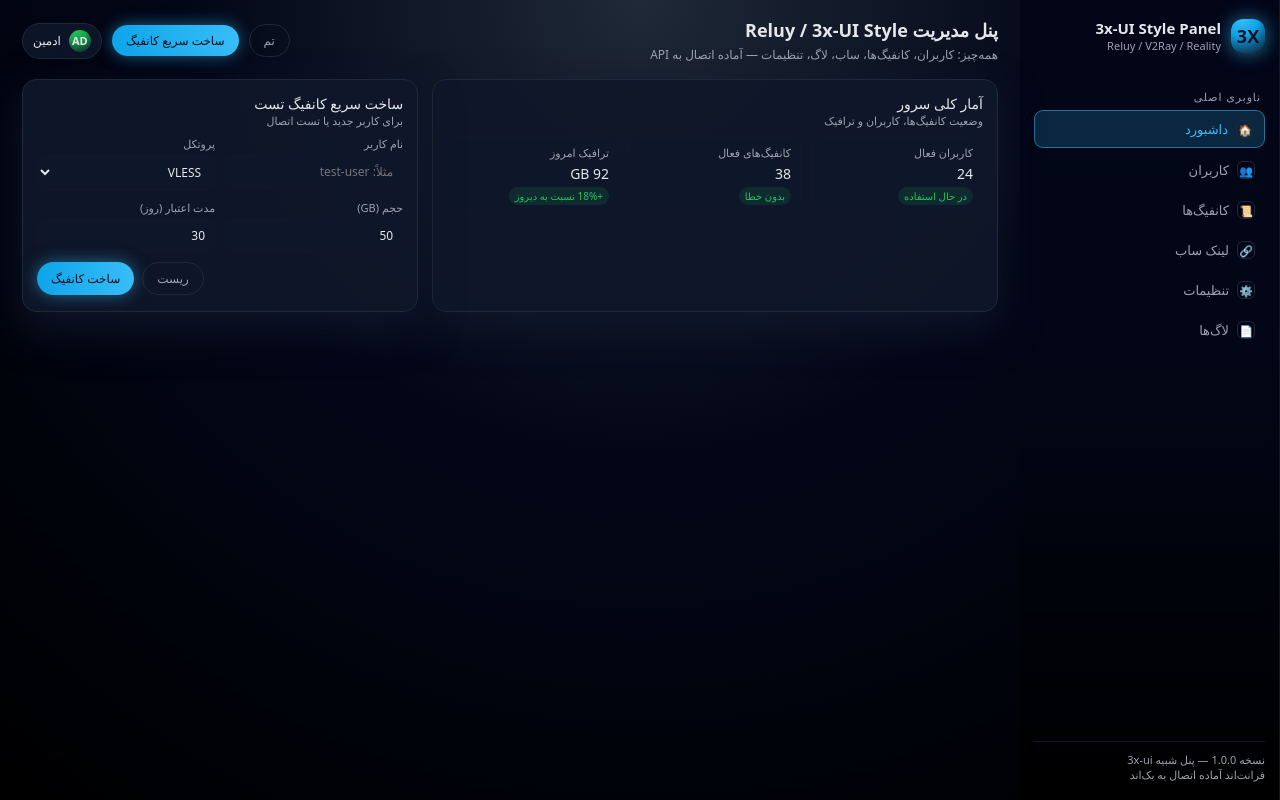
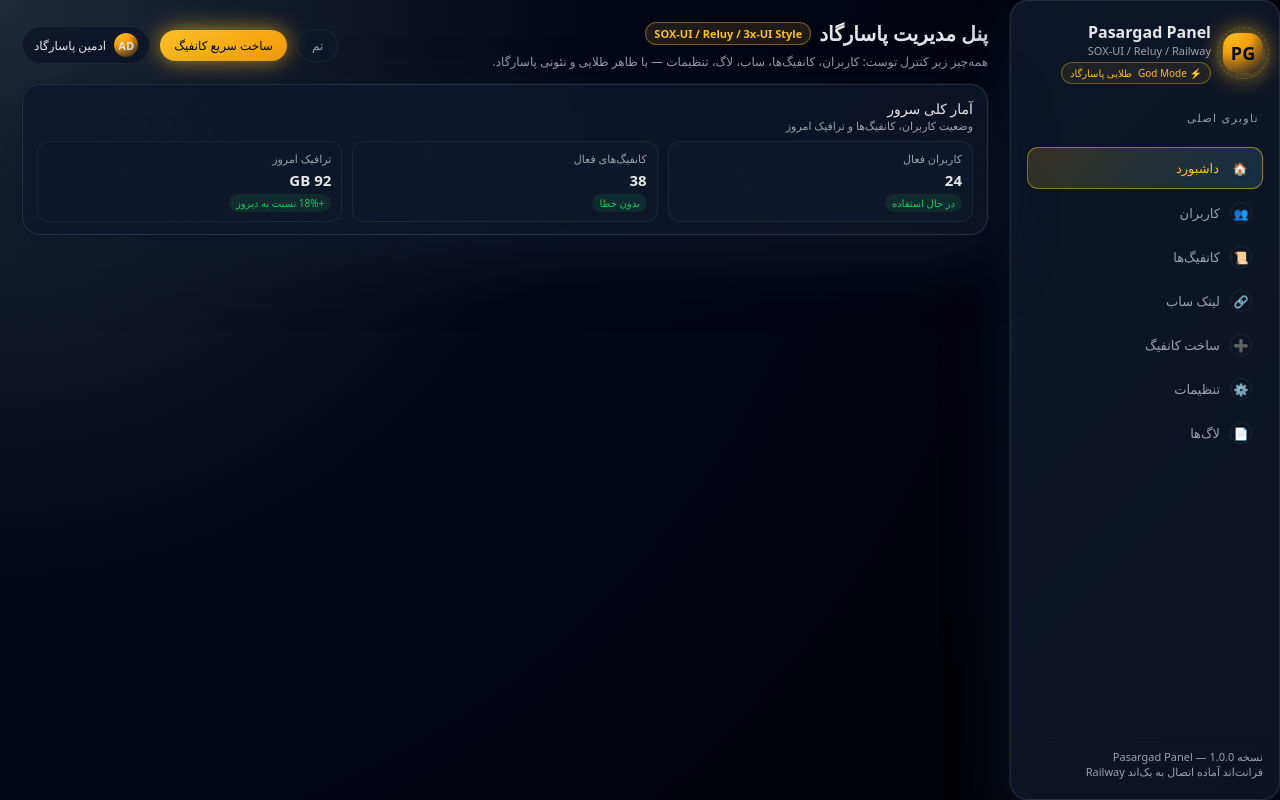
Before and after one commit to salar-2323/sox-ui-railway, a website: page index.html in a window 1280 px wide. Drawn offline with Linux system fonts and the light colour scheme.

Commit message:
Update index.html

```diff
--- a/index.html
+++ b/index.html
@@ -2,24 +2,26 @@
 <html lang="fa" dir="rtl">
 <head>
 <meta charset="UTF-8">
-<title>3x-UI Style Panel — Full Options</title>
+<title>Pasargad Panel — SOX-UI</title>
 <meta name="viewport" content="width=device-width, initial-scale=1">
 
 <style>
 :root {
     --bg: #020617;
-    --bg-soft: #0b1120;
-    --card: #0f172a;
+    --bg-soft: #050816;
+    --card: #0b1120;
+    --card-soft: #0f172a;
     --border: #1f2937;
-    --accent: #38bdf8;
-    --accent-soft: rgba(56,189,248,0.18);
+    --accent: #fbbf24; /* طلایی پاسارگاد */
+    --accent-2: #38bdf8;
+    --accent-soft: rgba(251,191,36,0.16);
     --text: #e5e7eb;
     --muted: #9ca3af;
     --danger: #ef4444;
     --success: #22c55e;
     --warning: #facc15;
-    --radius: 12px;
-    --blur: 14px;
+    --radius: 18px;
+    --blur: 18px;
 }
 
 * {
@@ -30,114 +32,171 @@
 }
 
 body {
-    background: radial-gradient(circle at top, #1f2937 0, #020617 45%, #000 100%);
+    min-height: 100vh;
+    background:
+        radial-gradient(circle at top left, #1f2937 0, #020617 40%, #000 100%),
+        radial-gradient(circle at bottom right, #0f172a 0, #020617 40%, #000 100%);
     color: var(--text);
-    min-height: 100vh;
     display: flex;
+}
+
+/* GLASS EFFECT */
+.glass {
+    background: linear-gradient(135deg, rgba(15,23,42,0.92), rgba(15,23,42,0.78));
+    border-radius: var(--radius);
+    border: 1px solid rgba(148,163,184,0.18);
+    box-shadow:
+        0 24px 60px rgba(15,23,42,0.9),
+        0 0 0 1px rgba(15,23,42,0.8);
+    backdrop-filter: blur(var(--blur));
 }
 
 /* SIDEBAR */
 .sidebar {
-    width: 260px;
-    background: linear-gradient(to bottom, #020617, #020617 40%, #000 100%);
-    border-right: 1px solid #0f172a;
-    padding: 18px 14px;
+    width: 270px;
+    padding: 20px 16px;
     display: flex;
     flex-direction: column;
+    gap: 16px;
 }
 
 .brand {
     display: flex;
     align-items: center;
-    gap: 10px;
-    margin-bottom: 22px;
+    gap: 12px;
+}
+
+.brand-logo-wrap {
+    position: relative;
+}
+
+.brand-orbit {
+    position: absolute;
+    inset: -6px;
+    border-radius: 999px;
+    border: 1px dashed rgba(251,191,36,0.4);
+    opacity: 0.7;
 }
 
 .brand-logo {
-    width: 34px;
-    height: 34px;
-    border-radius: 12px;
-    background: radial-gradient(circle at 30% 0, #38bdf8 0, #0ea5e9 40%, #0f172a 100%);
+    width: 40px;
+    height: 40px;
+    border-radius: 14px;
+    background:
+        radial-gradient(circle at 20% 0, #fbbf24 0, #f59e0b 40%, #0f172a 100%);
     display: flex;
     align-items: center;
     justify-content: center;
-    font-weight: 700;
+    font-weight: 800;
     font-size: 18px;
-    color: #0b1120;
-    box-shadow: 0 0 18px rgba(56,189,248,0.6);
+    color: #020617;
+    box-shadow:
+        0 0 24px rgba(251,191,36,0.8),
+        0 0 0 1px rgba(15,23,42,0.9);
 }
 
-.brand-title {
-    font-size: 15px;
+.brand-text-main {
+    font-size: 16px;
     font-weight: 600;
 }
 
-.brand-sub {
+.brand-text-sub {
     font-size: 11px;
     color: var(--muted);
 }
 
+.brand-badge {
+    margin-top: 4px;
+    display: inline-flex;
+    align-items: center;
+    gap: 6px;
+    padding: 3px 8px;
+    border-radius: 999px;
+    background: rgba(251,191,36,0.08);
+    border: 1px solid rgba(251,191,36,0.35);
+    font-size: 10px;
+    color: var(--accent);
+}
+
+/* NAV */
 .nav-section-title {
     font-size: 11px;
     color: var(--muted);
-    margin: 14px 4px 6px;
     text-transform: uppercase;
-    letter-spacing: 0.08em;
+    letter-spacing: 0.12em;
+    margin: 10px 4px 6px;
 }
 
 .nav-list {
     list-style: none;
+    display: flex;
+    flex-direction: column;
+    gap: 4px;
 }
 
 .nav-link {
     display: flex;
     align-items: center;
-    gap: 8px;
-    padding: 9px 10px;
-    border-radius: 9px;
+    gap: 10px;
+    padding: 9px 11px;
+    border-radius: 11px;
     color: var(--muted);
     font-size: 13px;
     cursor: pointer;
     transition: 0.18s;
-    margin-bottom: 4px;
+    position: relative;
+}
+
+.nav-link::before {
+    content: "";
+    position: absolute;
+    inset: 0;
+    border-radius: inherit;
+    background: radial-gradient(circle at left, rgba(251,191,36,0.18), transparent 55%);
+    opacity: 0;
+    transition: 0.18s;
+}
+
+.nav-link:hover::before {
+    opacity: 1;
 }
 
 .nav-link:hover {
-    background: rgba(15,23,42,0.9);
     color: var(--text);
 }
 
 .nav-link.active {
-    background: var(--accent-soft);
+    background: linear-gradient(135deg, rgba(251,191,36,0.18), rgba(56,189,248,0.16));
     color: var(--accent);
-    border: 1px solid rgba(56,189,248,0.5);
+    border: 1px solid rgba(251,191,36,0.5);
 }
 
 .nav-icon {
-    width: 18px;
-    height: 18px;
-    border-radius: 6px;
-    border: 1px solid #1f2937;
+    width: 22px;
+    height: 22px;
+    border-radius: 999px;
+    border: 1px solid rgba(31,41,55,0.9);
     display: flex;
     align-items: center;
     justify-content: center;
-    font-size: 11px;
+    font-size: 12px;
 }
 
-.sidebar-footer {
+.nav-footer {
     margin-top: auto;
     font-size: 11px;
     color: var(--muted);
-    border-top: 1px solid #0f172a;
     padding-top: 10px;
+    border-top: 1px solid rgba(15,23,42,0.9);
 }
 
 /* MAIN */
 .main {
     flex: 1;
+    padding: 20px 22px;
     display: flex;
     flex-direction: column;
-    padding: 18px 22px;
+    gap: 14px;
 }
 
 /* HEADER */
@@ -145,18 +204,29 @@
     display: flex;
     align-items: center;
     justify-content: space-between;
-    margin-bottom: 16px;
 }
 
 .header-left {
     display: flex;
     flex-direction: column;
-    gap: 4px;
+    gap: 6px;
 }
 
 .header-title {
-    font-size: 18px;
+    font-size: 20px;
     font-weight: 600;
+    display: flex;
+    align-items: center;
+    gap: 8px;
+}
+
+.header-title span.accent {
+    font-size: 11px;
+    padding: 3px 8px;
+    border-radius: 999px;
+    background: rgba(251,191,36,0.12);
+    border: 1px solid rgba(251,191,36,0.4);
+    color: var(--accent);
 }
 
 .header-sub {
@@ -184,20 +254,24 @@
 }
 
 .btn-primary {
-    background: linear-gradient(to right, #0ea5e9, #38bdf8);
-    color: #0b1120;
+    background: linear-gradient(135deg, #fbbf24, #f59e0b);
+    color: #020617;
     font-weight: 500;
-    box-shadow: 0 0 16px rgba(56,189,248,0.5);
+    box-shadow: 0 0 22px rgba(251,191,36,0.7);
+}
+
+.btn-primary:hover {
+    filter: brightness(1.05);
 }
 
 .btn-outline {
-    background: transparent;
-    border: 1px solid #1f2937;
+    background: rgba(15,23,42,0.9);
+    border: 1px solid rgba(31,41,55,0.9);
     color: var(--muted);
 }
 
 .btn-outline:hover {
-    border-color: #38bdf8;
+    border-color: var(--accent);
     color: var(--accent);
 }
 
@@ -205,18 +279,19 @@
     display: flex;
     align-items: center;
     gap: 8px;
-    padding: 6px 10px;
+    padding: 6px 11px;
     border-radius: 999px;
-    background: rgba(15,23,42,0.9);
-    border: 1px solid #1f2937;
+    background: rgba(15,23,42,0.95);
+    border: 1px solid rgba(31,41,55,0.9);
     font-size: 12px;
 }
 
 .user-avatar {
-    width: 22px;
-    height: 22px;
+    width: 24px;
+    height: 24px;
     border-radius: 999px;
-    background: radial-gradient(circle at 30% 0, #22c55e 0, #16a34a 40%, #0f172a 100%);
+    background:
+        radial-gradient(circle at 20% 0, #fbbf24 0, #f59e0b 40%, #0f172a 100%);
     display: flex;
     align-items: center;
     justify-content: center;
@@ -229,15 +304,11 @@
     display: grid;
     grid-template-columns: 2fr 1.4fr;
     gap: 14px;
-    margin-bottom: 14px;
 }
 
+/* CARD */
 .card {
-    background: rgba(15,23,42,0.95);
-    border-radius: 14px;
-    border: 1px solid #1f2937;
     padding: 14px 14px 12px;
-    box-shadow: 0 18px 40px rgba(15,23,42,0.9);
 }
 
 .card-header {
@@ -259,17 +330,17 @@
 
 /* STATS */
 .stats-row {
-    display: flex;
+    display: grid;
+    grid-template-columns: repeat(3, minmax(0, 1fr));
     gap: 10px;
-    margin-top: 6px;
+    margin-top: 8px;
 }
 
 .stat-pill {
-    flex: 1;
-    padding: 8px 9px;
-    border-radius: 10px;
-    background: rgba(15,23,42,0.9);
-    border: 1px solid #111827;
+    padding: 9px 10px;
+    border-radius: 12px;
+    background: radial-gradient(circle at top, rgba(15,23,42,0.95), rgba(15,23,42,0.85));
+    border: 1px solid rgba(31,41,55,0.9);
     display: flex;
     flex-direction: column;
     gap: 4px;
@@ -281,13 +352,13 @@
 }
 
 .stat-value {
-    font-size: 14px;
-    font-weight: 500;
+    font-size: 15px;
+    font-weight: 600;
 }
 
 .stat-tag {
     font-size: 10px;
-    padding: 2px 6px;
+    padding: 2px 7px;
     border-radius: 999px;
     background: rgba(34,197,94,0.12);
     color: var(--success);
@@ -295,42 +366,52 @@
 }
 
 /* TABLE */
+.table-wrap {
+    margin-top: 6px;
+    border-radius: 12px;
+    border: 1px solid rgba(15,23,42,0.9);
+    overflow: hidden;
+}
+
 .table {
     width: 100%;
     border-collapse: collapse;
     font-size: 12px;
-    margin-top: 6px;
 }
 
 .table th,
 .table td {
-    padding: 6px 4px;
+    padding: 7px 8px;
     text-align: right;
 }
 
 .table th {
     color: var(--muted);
     font-weight: 500;
-    border-bottom: 1px solid #111827;
+    background: rgba(15,23,42,0.96);
 }
 
 .table tr {
-    border-bottom: 1px solid #020617;
+    border-bottom: 1px solid rgba(15,23,42,0.9);
+}
+
+.table tr:nth-child(even) {
+    background: rgba(15,23,42,0.85);
 }
 
 .table tr:hover {
-    background: rgba(15,23,42,0.7);
+    background: rgba(15,23,42,0.9);
 }
 
 .badge {
     font-size: 10px;
-    padding: 2px 6px;
+    padding: 2px 7px;
     border-radius: 999px;
-    border: 1px solid #1f2937;
+    border: 1px solid rgba(31,41,55,0.9);
 }
 
 .badge-proto {
-    color: var(--accent);
+    color: var(--accent-2);
     border-color: rgba(56,189,248,0.6);
 }
 
@@ -356,7 +437,7 @@
 
 .link {
     font-size: 11px;
-    color: var(--accent);
+    color: var(--accent-2);
     cursor: pointer;
 }
 
@@ -386,25 +467,26 @@
 .form-input,
 .form-select,
 .form-textarea {
-    background: rgba(15,23,42,0.9);
-    border-radius: 9px;
-    border: 1px solid #111827;
+    background: rgba(15,23,42,0.95);
+    border-radius: 10px;
+    border: 1px solid rgba(31,41,55,0.9);
     padding: 7px 9px;
     font-size: 12px;
     color: var(--text);
     outline: none;
-    transition: border-color 0.16s ease, box-shadow 0.16s ease;
+    transition: border-color 0.16s ease, box-shadow 0.16s ease, background 0.16s ease;
 }
 
 .form-input:focus,
 .form-select:focus,
 .form-textarea:focus {
-    border-color: #38bdf8;
-    box-shadow: 0 0 0 1px rgba(56,189,248,0.4);
+    border-color: var(--accent);
+    box-shadow: 0 0 0 1px rgba(251,191,36,0.4);
+    background: rgba(15,23,42,0.98);
 }
 
 .form-textarea {
-    min-height: 60px;
+    min-height: 70px;
     resize: vertical;
 }
 
@@ -425,21 +507,55 @@
 .page { display: none; }
 .page.active { display: block; }
 
-@media (max-width: 900px) {
+/* LOGS */
+.logs-box {
+    min-height: 150px;
+    font-family: "JetBrains Mono", ui-monospace, SFMono-Regular, Menlo, Monaco, Consolas, "Liberation Mono", "Courier New", monospace;
+    font-size: 11px;
+    background: radial-gradient(circle at top, rgba(15,23,42,0.96), rgba(15,23,42,0.9));
+    border-radius: 12px;
+    border: 1px solid rgba(31,41,55,0.9);
+    padding: 10px;
+    color: #9ca3af;
+    overflow: auto;
+}
+
+/* RESPONSIVE */
+@media (max-width: 980px) {
     .sidebar { display: none; }
     .grid-2 { grid-template-columns: 1fr; }
+}
+
+@media (max-width: 640px) {
+    .header {
+        flex-direction: column;
+        align-items: flex-start;
+        gap: 10px;
+    }
+    .header-right {
+        width: 100%;
+        justify-content: flex-start;
+        flex-wrap: wrap;
+    }
 }
 </style>
 </head>
 <body>
 
 <!-- SIDEBAR -->
-<aside class="sidebar">
+<aside class="sidebar glass">
     <div class="brand">
-        <div class="brand-logo">3X</div>
+        <div class="brand-logo-wrap">
+            <div class="brand-orbit"></div>
+            <div class="brand-logo">PG</div>
+        </div>
         <div>
-            <div class="brand-title">3x-UI Style Panel</div>
-            <div class="brand-sub">Reluy / V2Ray / Reality</div>
+            <div class="brand-text-main">Pasargad Panel</div>
+            <div class="brand-text-sub">SOX-UI / Reluy / Railway</div>
+            <div class="brand-badge">
+                <span>⚡ God Mode</span>
+                <span>طلایی پاسارگاد</span>
+            </div>
         </div>
     </div>
 
@@ -449,13 +565,14 @@
         <li><div class="nav-link" data-page="users"><div class="nav-icon">👥</div><span>کاربران</span></div></li>
         <li><div class="nav-link" data-page="configs"><div class="nav-icon">📜</div><span>کانفیگ‌ها</span></div></li>
         <li><div class="nav-link" data-page="subs"><div class="nav-icon">🔗</div><span>لینک ساب</span></div></li>
+        <li><div class="nav-link" data-page="create-config"><div class="nav-icon">➕</div><span>ساخت کانفیگ</span></div></li>
         <li><div class="nav-link" data-page="settings"><div class="nav-icon">⚙️</div><span>تنظیمات</span></div></li>
         <li><div class="nav-link" data-page="logs"><div class="nav-icon">📄</div><span>لاگ‌ها</span></div></li>
     </ul>
 
-    <div class="sidebar-footer">
-        نسخه 1.0.0 — پنل شبیه 3x-ui
-        <br>فرانت‌اند آماده اتصال به بک‌اند
+    <div class="nav-footer">
+        نسخه 1.0.0 — Pasargad Panel
+        <br>فرانت‌اند آماده اتصال به بک‌اند Railway
     </div>
 </aside>
 
@@ -464,27 +581,30 @@
     <!-- HEADER -->
     <header class="header">
         <div class="header-left">
-            <div class="header-title">پنل مدیریت Reluy / 3x-UI Style</div>
-            <div class="header-sub">همه‌چیز: کاربران، کانفیگ‌ها، ساب، لاگ، تنظیمات — آماده اتصال به API</div>
+            <div class="header-title">
+                پنل مدیریت پاسارگاد
+                <span class="accent">SOX-UI / Reluy / 3x-UI Style</span>
+            </div>
+            <div class="header-sub">
+                همه‌چیز زیر کنترل توست: کاربران، کانفیگ‌ها، ساب، لاگ، تنظیمات — با ظاهر طلایی و نئونی پاسارگاد.
+            </div>
         </div>
         <div class="header-right">
             <button class="btn btn-outline" id="themeToggle">تم</button>
             <button class="btn btn-primary" data-page="create-config">ساخت سریع کانفیگ</button>
             <div class="user-pill">
                 <div class="user-avatar">AD</div>
-                <span>ادمین</span>
+                <span>ادمین پاسارگاد</span>
             </div>
         </div>
     </header>
 
     <!-- DASHBOARD -->
-    <section class="page active" id="page-dashboard">
-        <div class="grid-2">
-            <div class="card">
+    <section class="page active glass card" id="page-dashboard">
         <div class="card-header">
             <div>
                 <div class="card-title">آمار کلی سرور</div>
-                        <div class="card-sub">وضعیت کانفیگ‌ها، کاربران و ترافیک</div>
+                <div class="card-sub">وضعیت کاربران، کانفیگ‌ها و ترافیک امروز</div>
             </div>
         </div>
         <div class="stats-row">
@@ -504,49 +624,10 @@
                 <div class="stat-tag">+18% نسبت به دیروز</div>
             </div>
         </div>
-            </div>
-
-            <div class="card">
-                <div class="card-header">
-                    <div>
-                        <div class="card-title">ساخت سریع کانفیگ تست</div>
-                        <div class="card-sub">برای کاربر جدید یا تست اتصال</div>
-                    </div>
-                </div>
-                <div class="form-grid">
-                    <div class="form-group">
-                        <label class="form-label">نام کاربر</label>
-                        <input class="form-input" id="quick-username" placeholder="مثلاً: test-user">
-                    </div>
-                    <div class="form-group">
-                        <label class="form-label">پروتکل</label>
-                        <select class="form-select" id="quick-proto">
-                            <option value="vless">VLESS</option>
-                            <option value="vmess">VMESS</option>
-                            <option value="trojan">TROJAN</option>
-                        </select>
-                    </div>
-                    <div class="form-group">
-                        <label class="form-label">حجم (GB)</label>
-                        <input class="form-input" id="quick-traffic" type="number" value="50">
-                    </div>
-                    <div class="form-group">
-                        <label class="form-label">مدت اعتبار (روز)</label>
-                        <input class="form-input" id="quick-days" type="number" value="30">
-                    </div>
-                </div>
-                <div class="form-footer">
-                    <button class="btn btn-outline" id="quickReset">ریست</button>
-                    <button class="btn btn-primary" id="quickCreate">ساخت کانفیگ</button>
-                </div>
-                <div class="form-hint" id="quickResult"></div>
-            </div>
-        </div>
     </section>
 
     <!-- USERS PAGE -->
-    <section class="page" id="page-users">
-        <div class="card">
+    <section class="page glass card" id="page-users">
         <div class="card-header">
             <div>
                 <div class="card-title">مدیریت کاربران</div>
@@ -554,6 +635,7 @@
             </div>
             <button class="btn btn-outline">افزودن کاربر</button>
         </div>
+        <div class="table-wrap">
             <table class="table">
                 <thead>
                     <tr>
@@ -596,15 +678,15 @@
     </section>
 
     <!-- CONFIGS PAGE -->
-    <section class="page" id="page-configs">
-        <div class="card">
+    <section class="page glass card" id="page-configs">
         <div class="card-header">
             <div>
                 <div class="card-title">لیست کانفیگ‌ها</div>
-                    <div class="card-sub">مدیریت کامل کانفیگ‌ها مثل 3x-ui</div>
+                <div class="card-sub">مدیریت کامل کانفیگ‌ها مثل 3x-ui، با ظاهر پاسارگاد</div>
             </div>
             <button class="btn btn-outline" data-page="create-config">کانفیگ جدید</button>
         </div>
+        <div class="table-wrap">
             <table class="table">
                 <thead>
                     <tr>
@@ -656,8 +738,7 @@
     </section>
 
     <!-- SUBS PAGE -->
-    <section class="page" id="page-subs">
-        <div class="card">
+    <section class="page glass card" id="page-subs">
         <div class="card-header">
             <div>
                 <div class="card-title">لینک‌های ساب (Subscription)</div>
@@ -665,6 +746,7 @@
             </div>
             <button class="btn btn-outline">ساخت لینک ساب جدید</button>
         </div>
+        <div class="table-wrap">
             <table class="table">
                 <thead>
                     <tr>
@@ -692,12 +774,11 @@
     </section>
 
     <!-- CREATE CONFIG PAGE -->
-    <section class="page" id="page-create-config">
-        <div class="card">
+    <section class="page glass card" id="page-create-config">
         <div class="card-header">
             <div>
                 <div class="card-title">ساخت کانفیگ جدید</div>
-                    <div class="card-sub">فرم کامل شبیه 3x-ui برای ساخت کانفیگ</div>
+                <div class="card-sub">فرم کامل شبیه 3x-ui، با ظاهر طلایی پاسارگاد</div>
             </div>
         </div>
 
@@ -751,22 +832,20 @@
             </div>
             <div class="form-hint" id="createResult"></div>
         </form>
-        </div>
     </section>
 
     <!-- SETTINGS PAGE -->
-    <section class="page" id="page-settings">
-        <div class="card">
+    <section class="page glass card" id="page-settings">
         <div class="card-header">
             <div>
-                    <div class="card-title">تنظیمات پنل</div>
+                <div class="card-title">تنظیمات پنل پاسارگاد</div>
                 <div class="card-sub">تنظیمات عمومی، API، ساب‌دامین‌ها</div>
             </div>
         </div>
         <div class="form-grid">
             <div class="form-group">
                 <label class="form-label">آدرس API بک‌اند</label>
-                    <input class="form-input" id="backendUrl" placeholder="مثلاً: https://your-backend.up.railway.app/api">
+                <input class="form-input" id="backendUrl" placeholder="مثلاً: https://sox-ui-railway-production.up.railway.app/api">
             </div>
             <div class="form-group">
                 <label class="form-label">ساب‌دامین پیش‌فرض</label>
@@ -785,25 +864,22 @@
             <button class="btn btn-primary" id="saveSettings">ذخیره تنظیمات</button>
         </div>
         <div class="form-hint" id="settingsResult"></div>
-        </div>
     </section>
 
     <!-- LOGS PAGE -->
-    <section class="page" id="page-logs">
-        <div class="card">
+    <section class="page glass card" id="page-logs">
         <div class="card-header">
             <div>
                 <div class="card-title">لاگ‌ها</div>
                 <div class="card-sub">آخرین عملیات انجام شده روی سرور و کانفیگ‌ها</div>
             </div>
         </div>
-            <div class="form-textarea" style="min-height: 140px; font-family: monospace; font-size: 11px;">
-[INFO] پنل 3x-UI Style راه‌اندازی شد.
+        <div class="logs-box">
+[INFO] Pasargad Panel God Mode راه‌اندازی شد.
 [INFO] کانفیگ جدید برای user1 ساخته شد.
 [INFO] لینک ساب vip-user ایجاد شد.
 [WARN] کانفیگ test-expired منقضی شده است.
 [INFO] تنظیمات پنل ذخیره شد.
-            </div>
         </div>
     </section>
 </main>
@@ -836,28 +912,6 @@
         const page = btn.getAttribute('data-page');
         if (page) showPage(page);
     });
-});
-
-// ساخت سریع کانفیگ (دمو)
-const quickCreateBtn = document.getElementById('quickCreate');
-const quickResetBtn = document.getElementById('quickReset');
-const quickResult = document.getElementById('quickResult');
-
-quickCreateBtn.addEventListener('click', () => {
-    const username = document.getElementById('quick-username').value || 'test-user';
-    const proto = document.getElementById('quick-proto').value;
-    const traffic = document.getElementById('quick-traffic').value || 50;
-    const days = document.getElementById('quick-days').value || 30;
-
-    const fakeLink = `reluy://${proto}/${username}?traffic=${traffic}GB&days=${days}`;
-    quickResult.textContent = 'کانفیگ تستی ساخته شد: ' + fakeLink;
-});
-
-quickResetBtn.addEventListener('click', () => {
-    document.getElementById('quick-username').value = '';
-    document.getElementById('quick-traffic').value = 50;
-    document.getElementById('quick-days').value = 30;
-    quickResult.textContent = '';
 });
 
 // فرم ساخت کانفیگ کامل
@@ -900,14 +954,14 @@
     const defaultDays = document.getElementById('defaultDays').value;
 
     const settings = { backendUrl, defaultSub, defaultTraffic, defaultDays };
-    localStorage.setItem('reluySettings', JSON.stringify(settings));
+    localStorage.setItem('pasargadSettings', JSON.stringify(settings));
     settingsResult.textContent = 'تنظیمات ذخیره شد.';
 });
 
 // تم (دمو)
 const themeToggle = document.getElementById('themeToggle');
 themeToggle.addEventListener('click', () => {
-    alert('فعلاً تم تیره فعاله؛ می‌تونی بعداً تم روشن و نئون اضافه کنی 😉');
+    alert('فعلاً تم تیره طلایی پاسارگاد فعاله؛ بعداً می‌تونی تم روشن و رنگی هم اضافه کنی 😉');
 });
 </script>
 </body>
```
Lines whose indentation alone changed are shown as unchanged.
